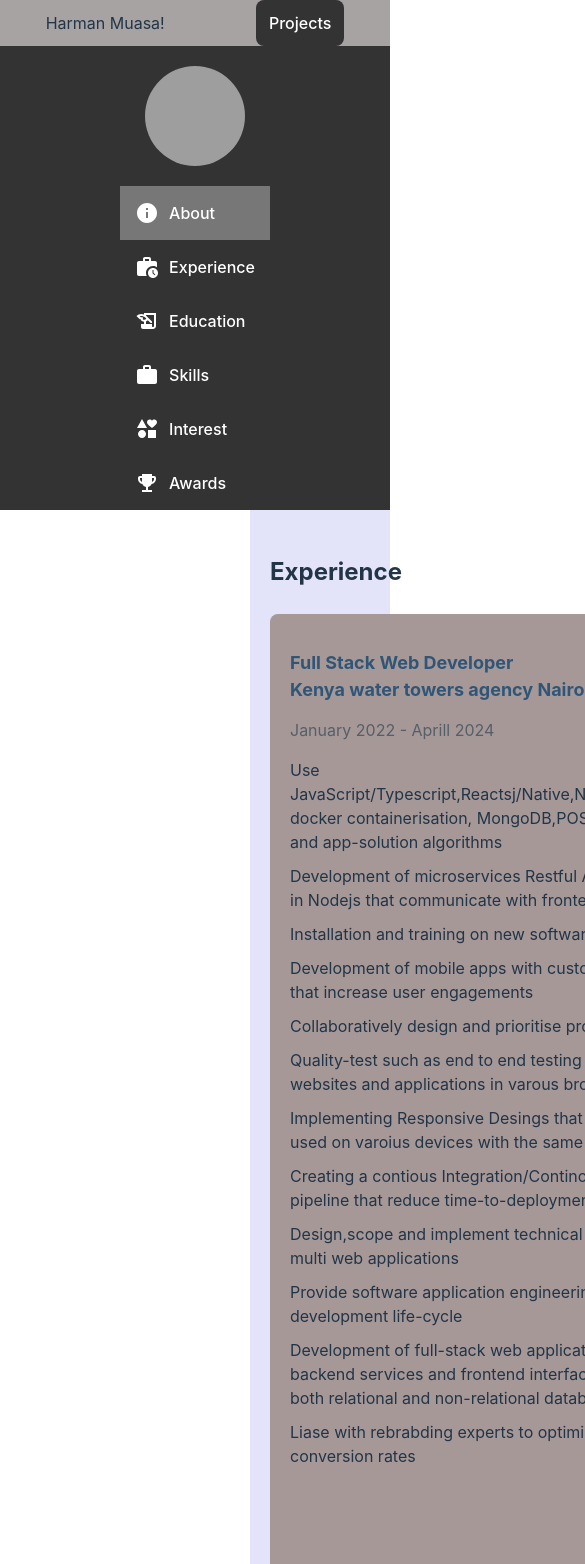
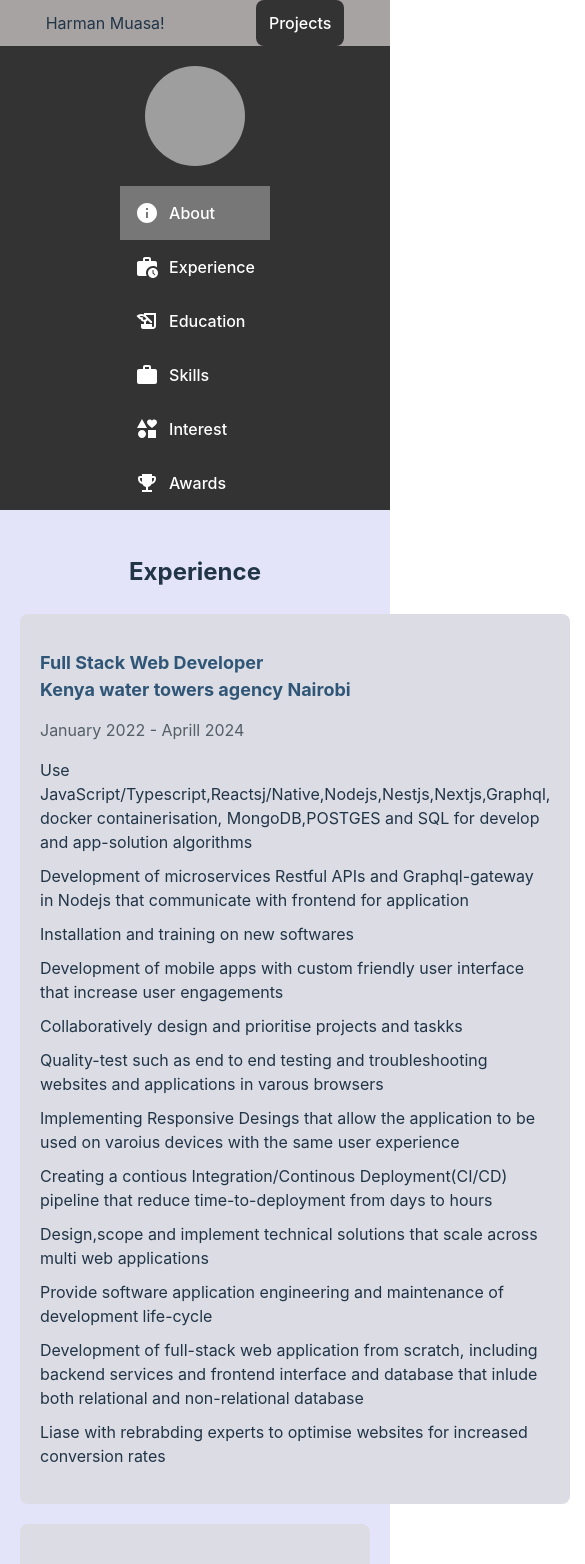
Before and after one commit to Muasa-harman/harmman-portfolio, a React (Vite) app: page /experience in a window 390 px wide. Shown: the top 1564 px of the page, 585 px wide, since content can reach past the window. Built offline with nearby package versions, Linux system fonts and the light colour scheme; grey boxes are pictures that could not be loaded.

Commit message:
small screen styles

```diff
--- a/src/pages/experience.scss
+++ b/src/pages/experience.scss
@@ -13,12 +13,13 @@
 
   .latest {
     display: flex;
+    flex-wrap: wrap;
     gap: 20px;
 
     .card1,
     .card2,
     .card3 {
-      background-color: #a79898;
+      background-color: #dbdce4;
       color: #213547;
       padding: 20px;
       flex: 1;
@@ -44,3 +45,15 @@
     }
   }
 }
+
+/* Media query for responsiveness */
+@media screen and (max-width: 768px) {
+  .experience {
+      flex-direction: column; /* Stack elements vertically on smaller screens */
+      margin-left: 0;
+  }
+
+  .content {
+      margin-left: 0;
+  }
+}
```
